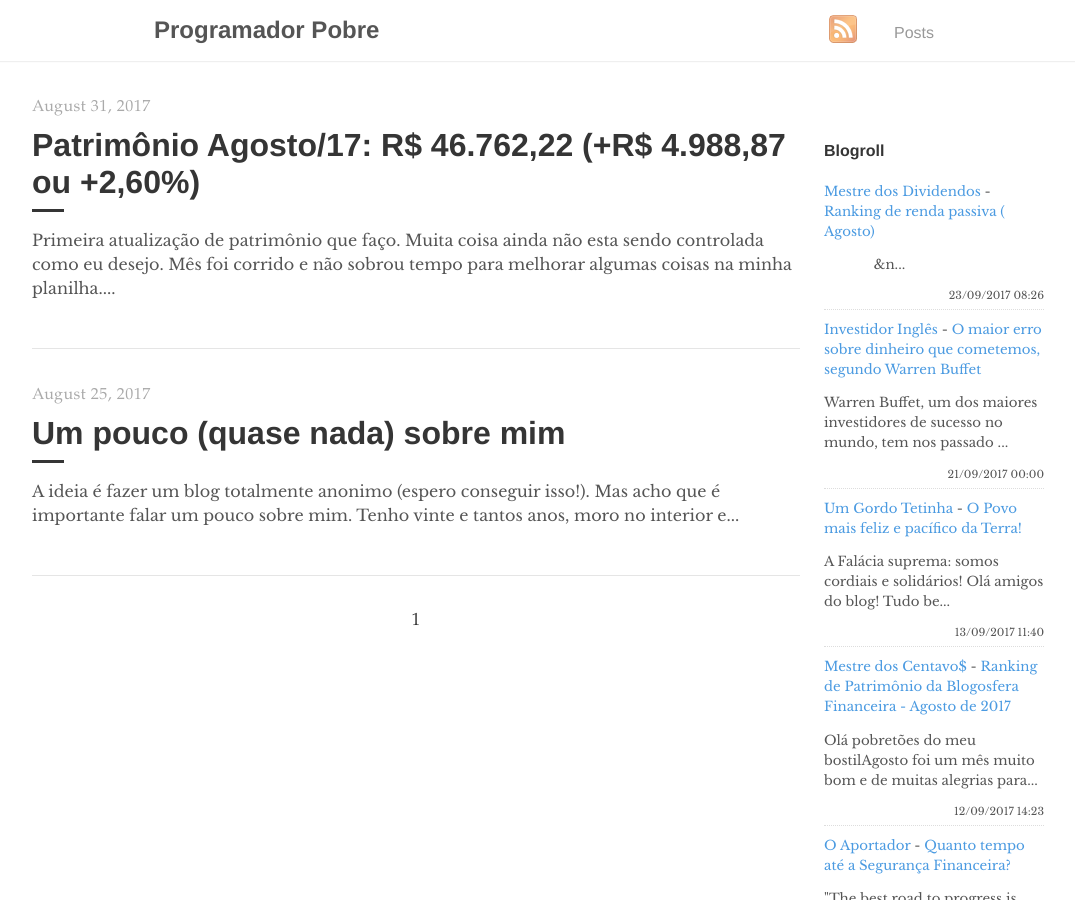
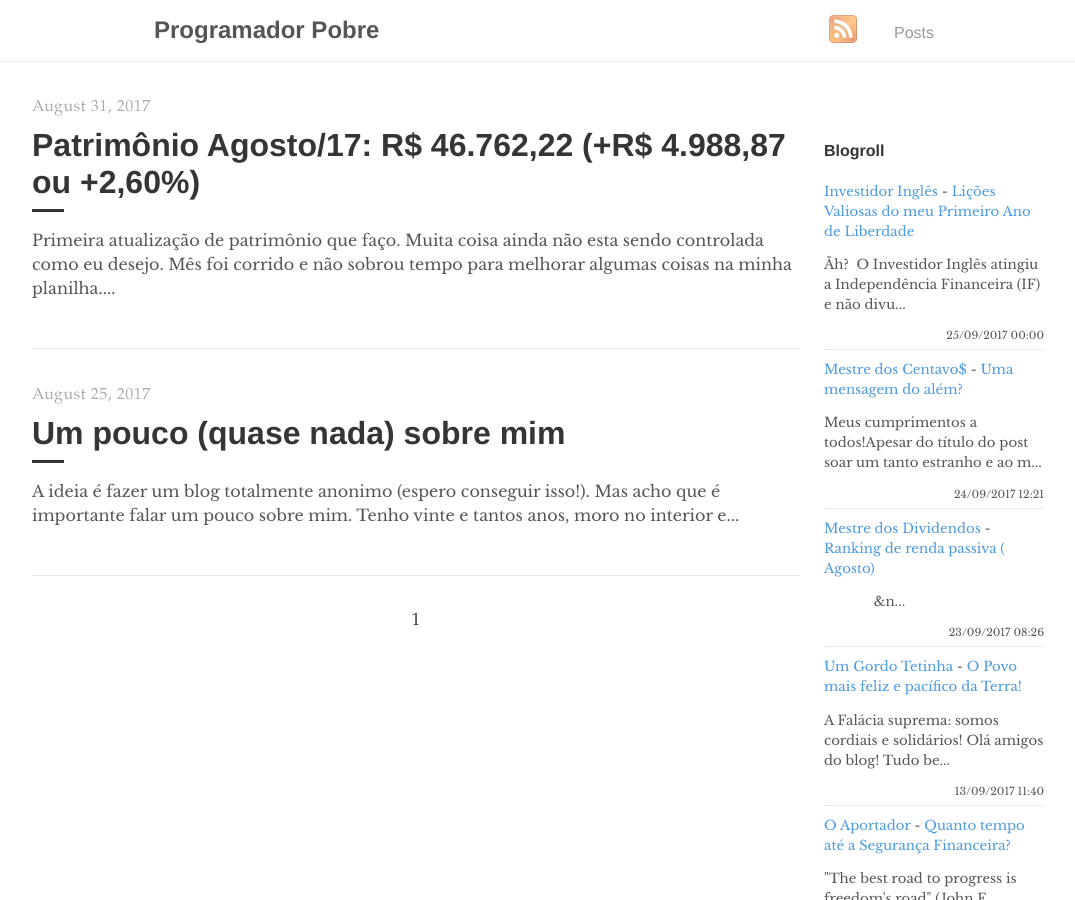
Before and after one commit to programadorpobre/programadorpobre.github.io, a Jekyll site: the page built from index.html, in a window 1280 px wide and 900 px high. Shown: the whole window, without its empty margins (96-1171 px from the left). Built offline with Jekyll 4.4.1, drawn with Linux system fonts in a browser that asks for light colours; the list of posts is cut into pages by our own code; comment, search, counter and statistics services are not loaded.

Commit message:
[ci skip] travis #51

```diff
--- a/_includes/feed-entries.html
+++ b/_includes/feed-entries.html
@@ -1,22 +1,22 @@
+<div class="feed-entry">
+    <a class="feed-entry-site-name" href="http://investidoringles.blogspot.com/">Investidor Inglês</a> - <a class="feed-entry-title" href="http://investidoringles.blogspot.com/2017/09/primeiro-ano-de-liberdade.html">Lições Valiosas do meu Primeiro Ano de Liberdade</a>
+    <p class="feed-entry-summary">Ãh?&nbsp; O Investidor Inglês atingiu a Independência Financeira (IF) e não divu...</p>
+    <time datetime="2017-09-25T00:00:00.000-03:00">25/09/2017 00:00</time>
+</div>
+<div class="feed-entry">
+    <a class="feed-entry-site-name" href="http://mestredoscentavos.blogspot.com/">Mestre dos Centavo$</a> - <a class="feed-entry-title" href="http://mestredoscentavos.blogspot.com/2017/09/uma-mensagem-do-alem.html">Uma mensagem do além?</a>
+    <p class="feed-entry-summary">Meus cumprimentos a todos!Apesar do título do post soar um tanto estranho e ao m...</p>
+    <time datetime="2017-09-24T12:21:00.000-07:00">24/09/2017 12:21</time>
+</div>
 <div class="feed-entry">
     <a class="feed-entry-site-name" href="http://mestredosdividendos.blogspot.com/">Mestre dos Dividendos</a> - <a class="feed-entry-title" href="http://mestredosdividendos.blogspot.com/2017/09/ranking-de-renda-passiva-agosto.html">Ranking de renda passiva ( Agosto)</a>
     <p class="feed-entry-summary">&nbsp;&nbsp;&nbsp;&nbsp;&nbsp;&nbsp;&nbsp;&nbsp;&nbsp;&nbsp;&nbsp;&nbsp;&nbsp;&n...</p>
     <time datetime="2017-09-23T08:26:00.000-07:00">23/09/2017 08:26</time>
 </div>
 <div class="feed-entry">
-    <a class="feed-entry-site-name" href="http://investidoringles.blogspot.com/">Investidor Inglês</a> - <a class="feed-entry-title" href="http://investidoringles.blogspot.com/2017/09/o-maior-erro-sobre-dinheiro-que-cometemos-segundo-warren-buffet.html">O maior erro sobre dinheiro que cometemos, segundo Warren Buffet</a>
-    <p class="feed-entry-summary">Warren Buffet, um dos maiores investidores de sucesso no mundo, tem nos passado ...</p>
-    <time datetime="2017-09-21T00:00:00.000-03:00">21/09/2017 00:00</time>
-</div>
-<div class="feed-entry">
     <a class="feed-entry-site-name" href="http://gordotetinha.blogspot.com/">Um Gordo Tetinha</a> - <a class="feed-entry-title" href="http://gordotetinha.blogspot.com/2017/09/o-povo-mais-feliz-e-pacifico-da-terra.html">O Povo mais feliz e pacífico da Terra!</a>
     <p class="feed-entry-summary">A Falácia suprema: somos cordiais e solidários!&nbsp;Olá amigos do blog! Tudo be...</p>
     <time datetime="2017-09-13T11:40:00.000-03:00">13/09/2017 11:40</time>
-</div>
-<div class="feed-entry">
-    <a class="feed-entry-site-name" href="http://mestredoscentavos.blogspot.com/">Mestre dos Centavo$</a> - <a class="feed-entry-title" href="http://mestredoscentavos.blogspot.com/2017/09/ranking-de-patrimonio-da-blogosfera.html">Ranking de Patrimônio da Blogosfera Financeira - Agosto de 2017</a>
-    <p class="feed-entry-summary">Olá pobretões do meu bostilAgosto foi um mês muito bom e de muitas alegrias para...</p>
-    <time datetime="2017-09-12T14:23:00.002-07:00">12/09/2017 14:23</time>
 </div>
 <div class="feed-entry">
     <a class="feed-entry-site-name" href="http://oaportadorfinanceiro.blogspot.com/">O Aportador</a> - <a class="feed-entry-title" href="http://oaportadorfinanceiro.blogspot.com/2017/09/quanto-tempo-ate-seguranca-financeira.html">Quanto tempo até a Segurança Financeira?</a>
```
